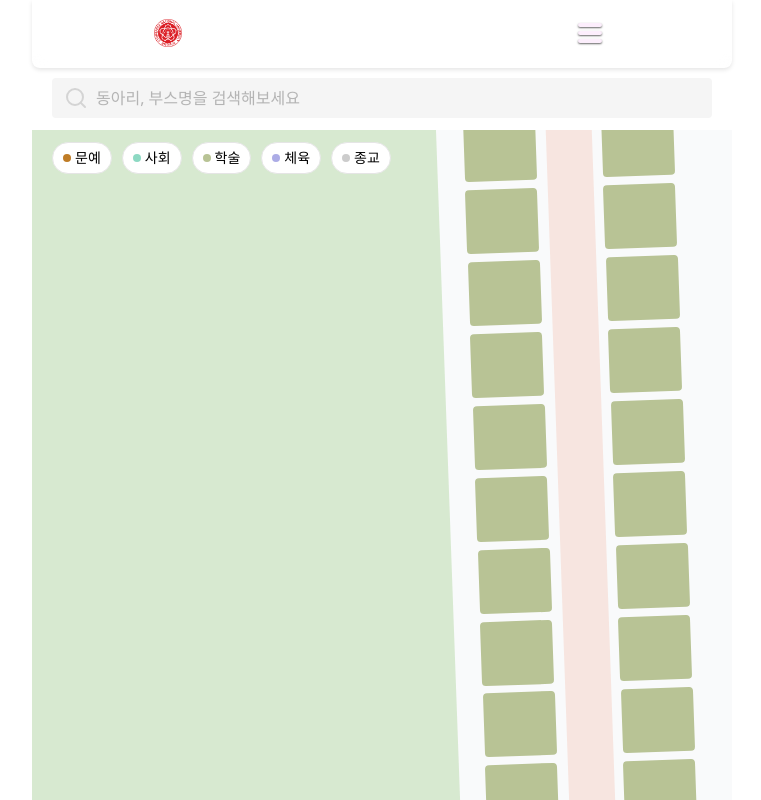
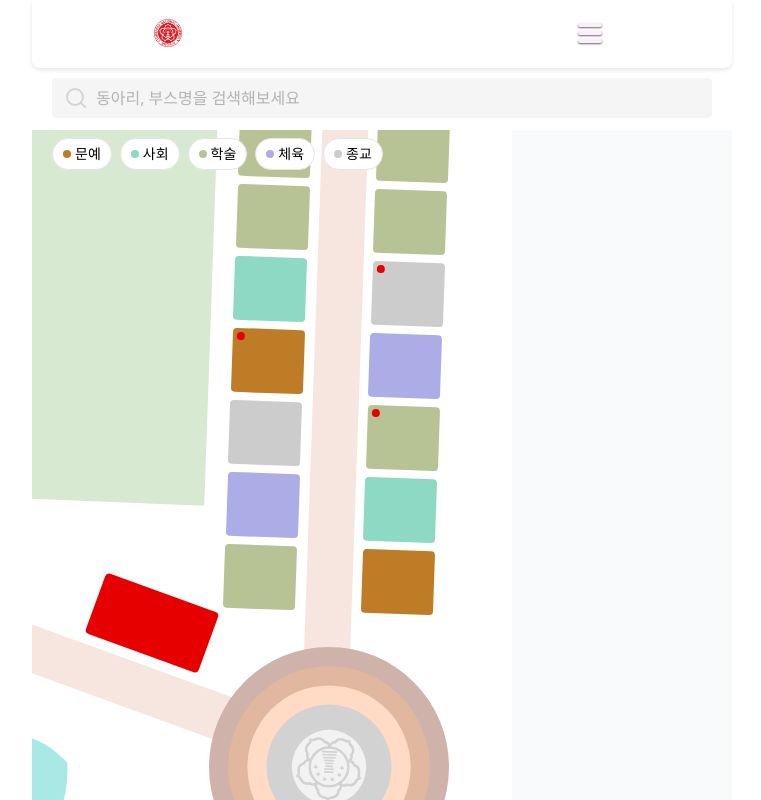
Before and after one commit to knu-80/knu-client, a React (Vite) app: page /map in a window 1280 px wide. Shown: the whole page, without its empty margins (258-1019 px from the left). Built offline with nearby package versions, Linux system fonts and the light colour scheme.

Commit message:
[#14]Feat: framer-motion 도입 및 지도 드래그 기능 구현

```diff
--- a/package.json
+++ b/package.json
@@ -14,6 +14,7 @@
     "preview": "vite preview"
   },
   "dependencies": {
+    "framer-motion": "^12.34.0",
     "react": "^19.2.0",
     "react-dom": "^19.2.0",
     "react-icons": "^5.5.0",
--- a/src/pages/MapPage.tsx
+++ b/src/pages/MapPage.tsx
@@ -1,4 +1,5 @@
-import { useState } from 'react';
+import { useState, useRef, useEffect } from 'react';
+import { motion, useMotionValue } from 'framer-motion';
 import { SearchBar } from '@/components/SearchBar';
 import { MapPageClubCategory } from '@/components/ClubCategory';
 import { BoothMarker } from '@/components/BoothMarker';
@@ -17,30 +18,63 @@ export default function MapPage() {
   const [value, setValue] = useState('');
   const [selectedBoothId, setSelectedBoothId] = useState<number | null>(null);
 
+  const containerRef = useRef<HTMLDivElement>(null);
+  const canvasRef = useRef<HTMLDivElement>(null);
+
+  const x = useMotionValue(-220);
+  const y = useMotionValue(-2100);
+  const [constraints, setConstraints] = useState<{ left: number; right: number; top: number; bottom: number } | false>(false);
+
+  useEffect(() => {
+  if (!containerRef.current || !canvasRef.current) return;
+
+  const calculateBounds = () => {
+    if (!containerRef.current || !canvasRef.current) return;
+
+    const containerRect = containerRef.current.getBoundingClientRect();
+    const canvasRect = canvasRef.current.getBoundingClientRect();
+
+    const left = Math.min(0, containerRect.width - canvasRect.width);
+    const top = Math.min(0, containerRect.height - canvasRect.height);
+
+    setConstraints({
+      left,
+      right: 0,
+      top,
+      bottom: 0,
+    });
+  };
+
+  calculateBounds();
+  const observer = new ResizeObserver(calculateBounds);
+  observer.observe(canvasRef.current);
+  observer.observe(containerRef.current);
+  return () => observer.disconnect();
+}, []);
+
+
   return (
-    <div className="h-full flex flex-col overflow-hidden">
-      <div className="px-5 py-3 z-30">
-        <SearchBar
-          value={value}
-          onChange={setValue}
-          onClear={() => setValue('')}
-          placeholder="동아리, 부스명을 검색해보세요"
-        />
+    <div ref={containerRef} className="w-full h-screen relative overflow-hidden bg-gray-50">
+      <div className="px-5 py-3 z-30 sticky top-0 bg-white">
+        <SearchBar value={value} onChange={setValue} onClear={() => setValue('')} placeholder="동아리, 부스명을 검색해보세요" />
       </div>
 
-      <div className="relative flex-1 overflow-auto bg-gray-50">
-        <div className="relative w-[700px] h-[3000px] mx-auto">
-          <img
-            src={MapSvg}
-            alt="지도"
-            className="absolute top-0 left-0 w-full h-full"
-          />
-          <div className="sticky top-0 z-20 flex gap-[10px] overflow-x-auto px-5 py-3">
+      <div className="sticky top-[52px] z-20 flex gap-2 overflow-x-auto px-5 py-2">
         {['문예부', '사회부', '학술부', '체육부', '종교부'].map(d => (
           <MapPageClubCategory key={d} divisionName={d} />
         ))}
       </div>
-          <div className="absolute top-0 left-0 w-full h-full">
+
+      <motion.div
+        ref={canvasRef}
+        drag={constraints !== false}
+        dragConstraints={constraints || undefined}
+        dragElastic={0.05}
+        dragMomentum={false}
+        style={{ x, y }}
+        className="absolute top-0 left-0 w-[700px] h-[3100px] cursor-grab active:cursor-grabbing"
+      >
+        <img src={MapSvg} alt="지도" className="w-full h-full" />
         {Object.entries(BOOTH_COORDINATES).map(([number, coord]) => {
           const boothNum = Number(number);
           const boothInfo = MOCK_BOOTHS[boothNum] || DEFAULT_BOOTH;
@@ -49,6 +83,7 @@ export default function MapPage() {
             ? DIVISION_INFO.MANAGEMENT.color
             : DIVISION_INFO[boothInfo.division].color;
           const bgColorClass = isSelected ? 'bg-knu-red' : divisionColor;
+
           return (
             <BoothMarker
               key={boothNum}
@@ -59,9 +94,7 @@ export default function MapPage() {
             />
           );
         })}
-          </div>
-        </div>
-      </div>
+      </motion.div>
     </div>
   );
 }
```
Also changed, not shown: src/assets/map.svg. Lines whose indentation alone changed are shown as unchanged.
